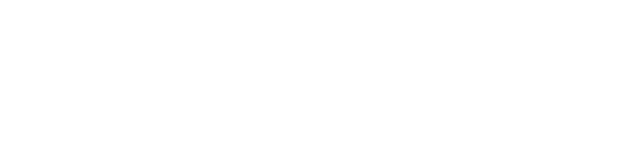
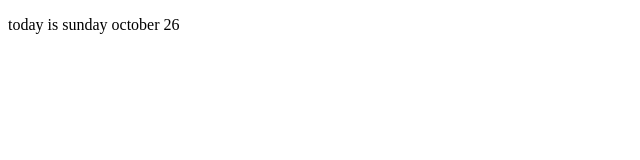
Before and after one commit to tylerstallworth15-ship-it/version-control-simulation--Tyler-G, a plain HTML site: page index.html in a window 1280 px wide. Shown: the whole page, without its empty margins (0-640 px from the left). Drawn offline with Linux system fonts and the light colour scheme.

```diff
--- a/index.html
+++ b/index.html
@@ -3,10 +3,10 @@
 <head>
     <meta charset="UTF-8">
     <meta name="viewport" content="width=device-width, initial-scale=1.0">
-    <title>Tyler G</title>
+    <title></title>
 </head>
 <body>
-
+    <p>today is sunday october 26</p>
 </body>
 <footer>
 
```
